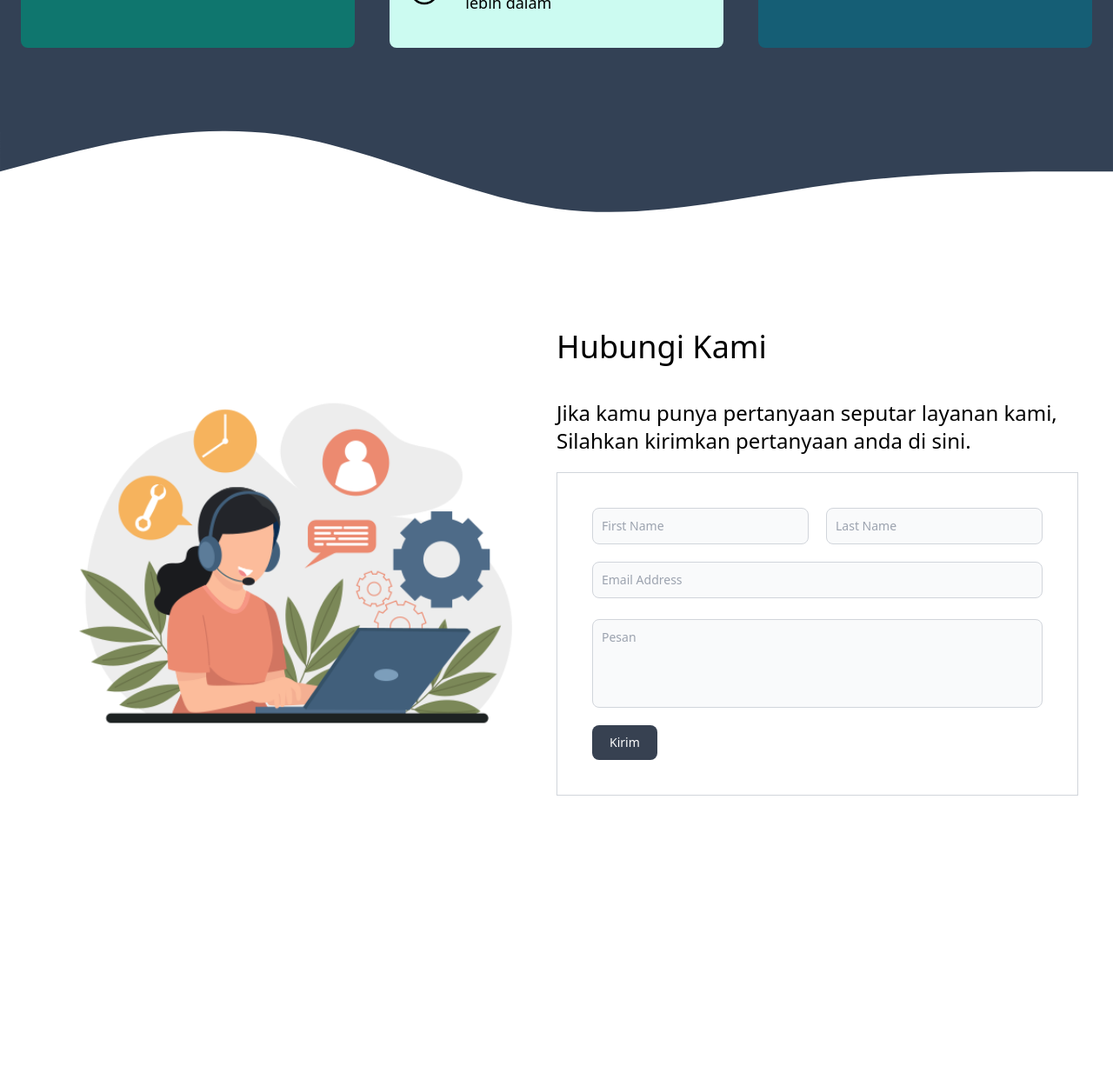
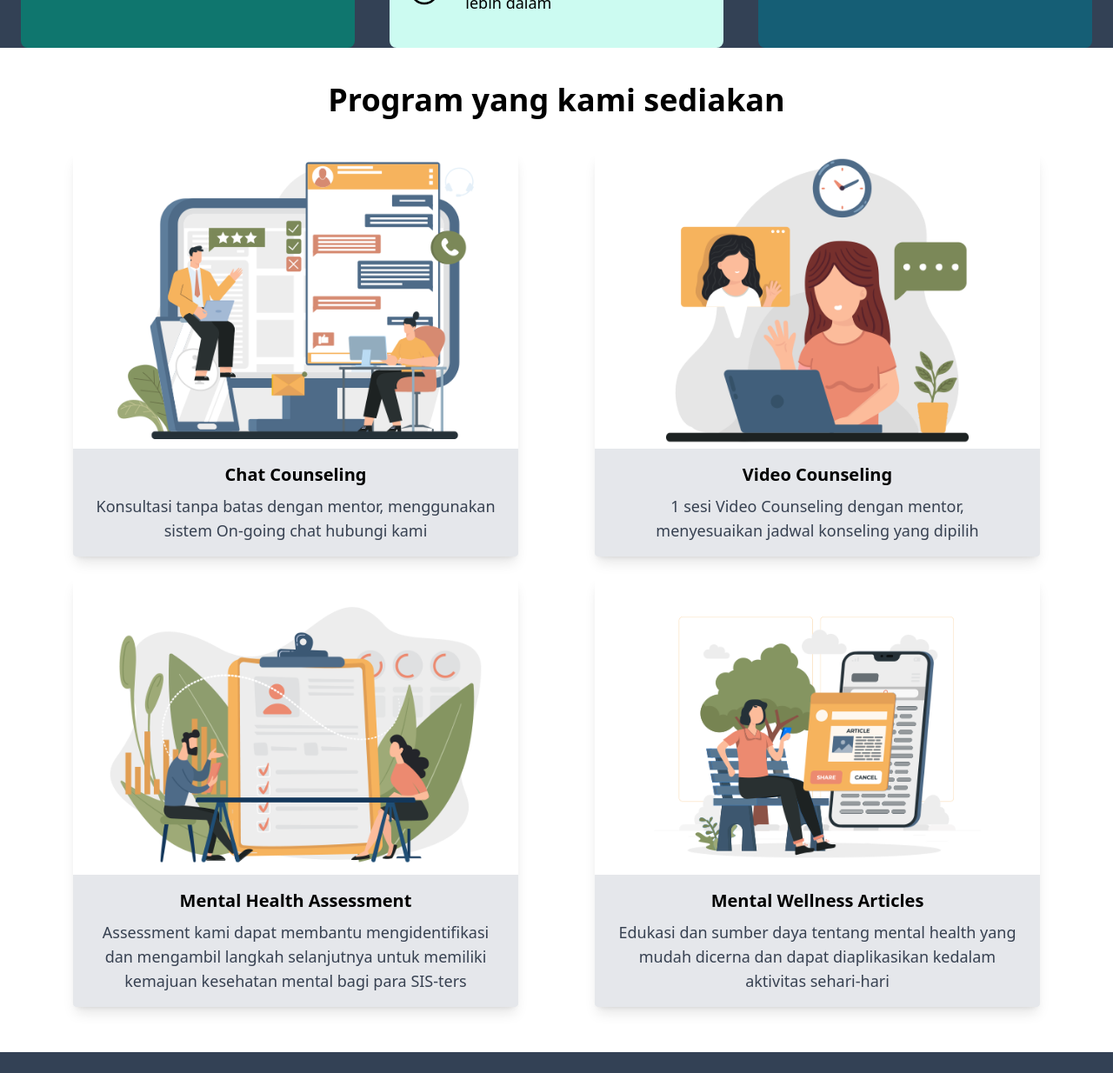
Before and after one commit to subhanfauzan/Kelompok1, a website: page src/index.html in a window 1280 px wide. Shown: the part 2406-3640 px from the top of the page at 87% size. Before the commit the page ends 3361 px from the top, so only its background shows below. Drawn offline with Linux system fonts and the light colour scheme.

Commit message:
tambah tampilan program

```diff
--- a/src/index.html
+++ b/src/index.html
@@ -547,6 +547,53 @@
         </div>
       </div>
     </div>
+    <div class="flex flex-col justify-center items-center p-5 md:p-10">
+      <p class="text-2xl md:text-4xl font-bold pb-3.5 md:pb-7">Program yang kami sediakan</p>
+      <div class="flex flex-wrap justify-center">
+        <div class="flex justify-center md:w-1/2">
+          <div class="flex flex-col justify-between max-w-lg rounded overflow-hidden shadow-lg m-3">
+            <div class="md:h-1/2 lg:h-5/6"><img class="w-full" src="g1.png" alt="program-image">
+            </div>
+            <div class="md:h-1/2 lg:h-2/6 px-6 py-4 bg-gray-200">
+              <p class="font-bold text-center text-xl mb-2">Chat Counseling</p>
+              <p class="text-gray-700 text-lg text-center">Konsultasi tanpa batas dengan mentor, menggunakan sistem On-going chat hubungi kami</p>
+            </div>
+          </div>
+        </div>
+        <div class="flex justify-center md:w-1/2">
+          <div class="flex flex-col justify-between max-w-lg rounded overflow-hidden shadow-lg m-3">
+            <div class="md:h-1/2 lg:h-5/6">
+              <img class="w-full" src="g2.png" alt="program-image">
+            </div>
+            <div class="md:h-1/2 lg:h-2/6 px-6 py-4 bg-gray-200">
+              <p class="font-bold text-center text-xl mb-2">Video Counseling</p>
+              <p class="text-gray-700 text-lg text-center">1 sesi Video Counseling dengan mentor, menyesuaikan jadwal konseling yang dipilih</p>
+            </div>
+          </div>
+        </div>
+        <div class="flex justify-center md:w-1/2">
+          <div class="flex flex-col justify-between max-w-lg rounded overflow-hidden shadow-lg m-3">
+            <div class="md:h-1/2 lg:h-5/6">
+              <img class="w-full" src="g5.png" alt="program-image">
+            </div>
+            <div class="md:h-1/2 lg:h-2/6 px-6 py-4 bg-gray-200">
+              <p class="font-bold text-center text-xl mb-2">Mental Health Assessment</p>
+              <p class="text-gray-700 text-lg text-center">Assessment kami dapat membantu mengidentifikasi dan mengambil langkah selanjutnya untuk memiliki kemajuan kesehatan mental bagi para SIS-ters</p>
+            </div>
+          </div>
+        </div>
+        <div class="flex justify-center md:w-1/2">
+          <div class="flex flex-col justify-between max-w-lg rounded overflow-hidden shadow-lg m-3">
+            <div class="md:h-1/2 lg:h-5/6"><img class="w-full" src="g6.png" alt="program-image">
+            </div>
+            <div class="md:h-1/2 lg:h-2/6 px-6 py-4 bg-gray-200">
+              <p class="font-bold text-center text-xl mb-2">Mental Wellness Articles</p>
+              <p class="text-gray-700 text-lg text-center">Edukasi dan sumber daya tentang mental health yang mudah dicerna dan dapat diaplikasikan kedalam aktivitas sehari-hari</p>
+            </div>
+          </div>
+        </div>
+      </div>
+    </div>
     <div class="mx-auto min-h-[62vh] text-primaryGrey">
       <svg xmlns="http://www.w3.org/2000/svg" viewBox="0 0 1440 320">
         <path
```
Also changed, not shown: dist/output.css, src/g1.png (added), src/g2.png (added), src/g5.png (added), src/g6.png (added).
